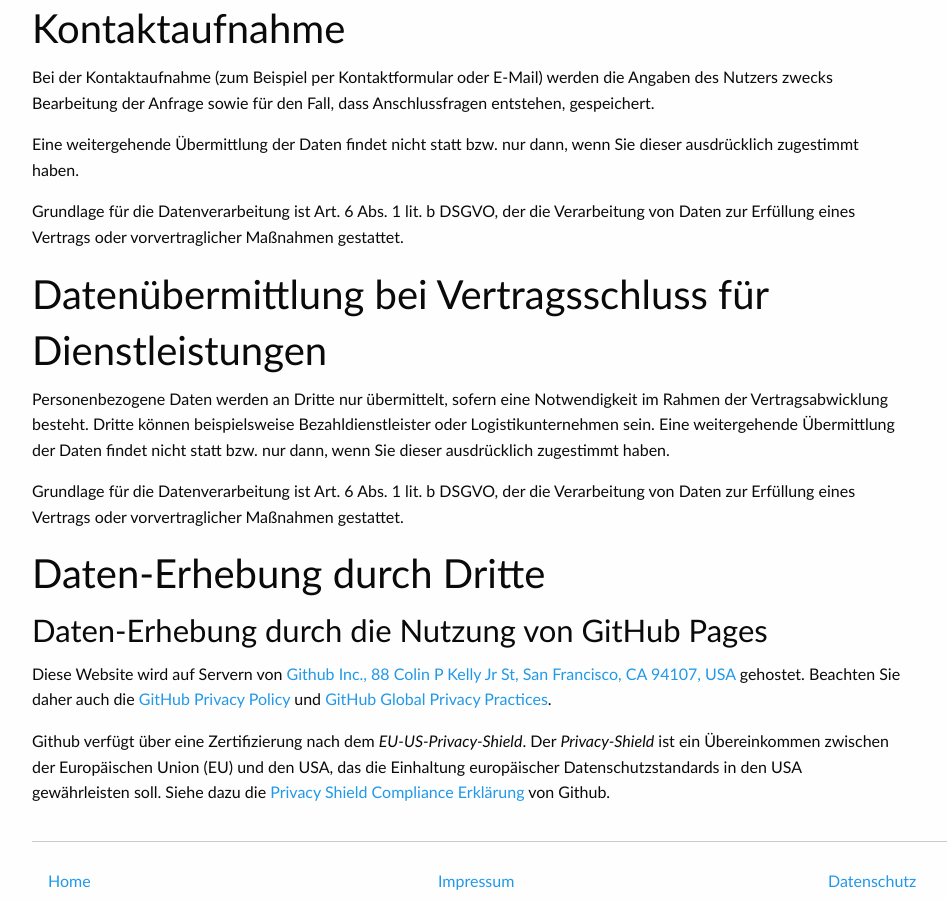
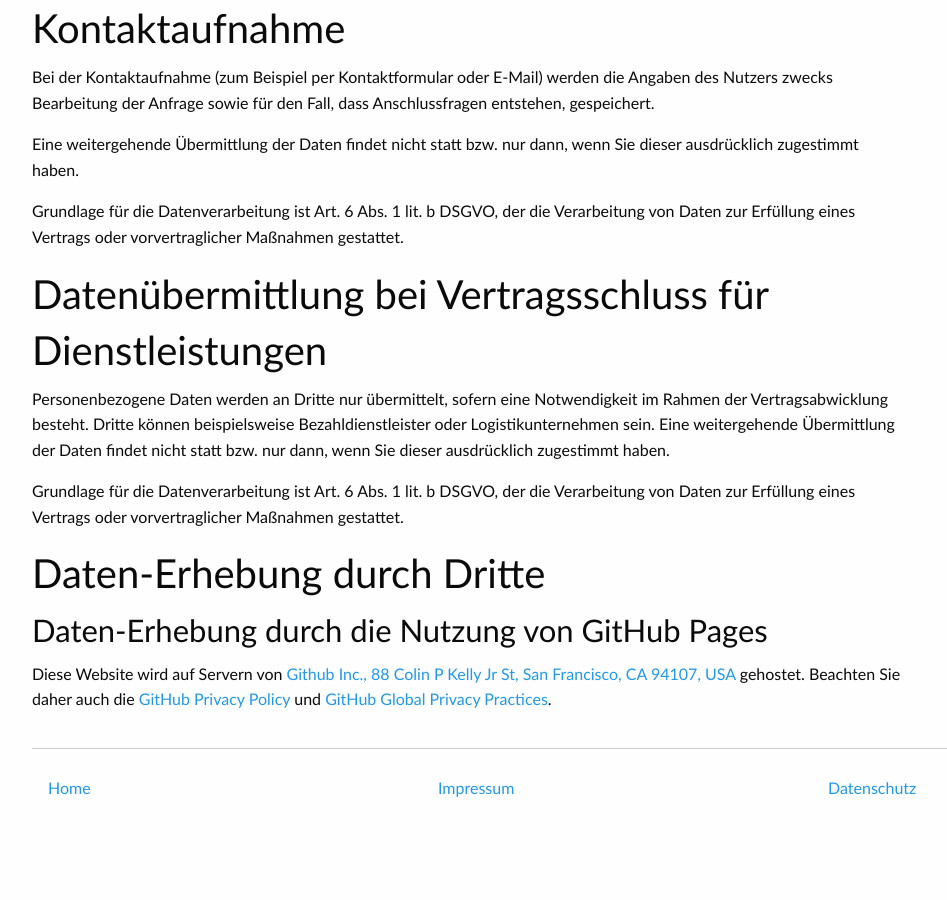
Before and after one commit to thomas-fahle/thomas-fahle.github.io, a Jekyll site: the page built from datenschutzerklaerung.html, in a window 1280 px wide and 900 px high, scrolled down 1570 px. Shown: the whole window, without its empty margins (23-970 px from the left). Built offline with Jekyll 4.4.1, drawn with Linux system fonts in a browser that asks for light colours; after the commit the page ends 2377 px from its top, so only the background shows below that.

Commit message:
Fix - Removed EU-US-Privacy-Shield

```diff
--- a/datenschutzerklaerung.html
+++ b/datenschutzerklaerung.html
@@ -83,6 +83,3 @@ Grundlage f&uuml;r die Datenverarbeitung ist Art. 6 Abs. 1 lit. b DSGVO, der die
  <p>
  Diese Website wird auf Servern von <a href="https://www.github.com">Github Inc., 88 Colin P Kelly Jr St, San Francisco, CA 94107, USA</a> gehostet. Beachten Sie daher auch die <a href="https://help.github.com/articles/github-privacy-policy/">GitHub Privacy Policy</a> und <a href="https://help.github.com/articles/global-privacy-practices/">GitHub Global Privacy Practices</a>.
 </p>
-<p>
-Github verf&uuml;gt &uuml;ber eine Zertifizierung nach dem <em>EU-US-Privacy-Shield</em>. Der <em>Privacy-Shield</em> ist ein &Uuml;bereinkommen zwischen der Europ&auml;ischen Union (EU) und den USA, das die Einhaltung europ&auml;ischer Datenschutzstandards in den USA gew&auml;hrleisten soll. Siehe dazu die <a href="https://www.privacyshield.gov/participant?id=a2zt000000001K2AAI&status=Active">Privacy Shield Compliance Erkl&auml;rung</a> von Github.
-</p>
```
